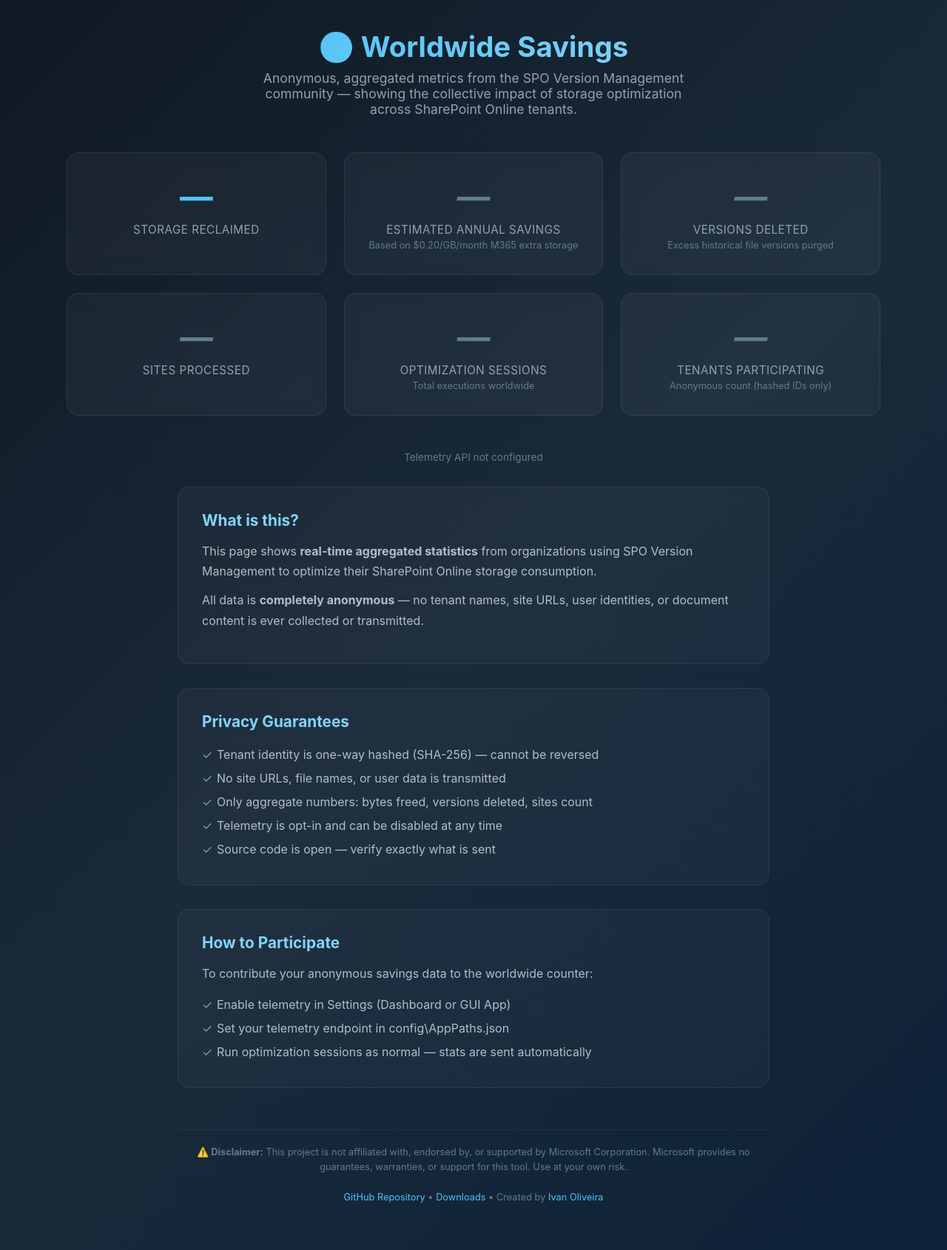
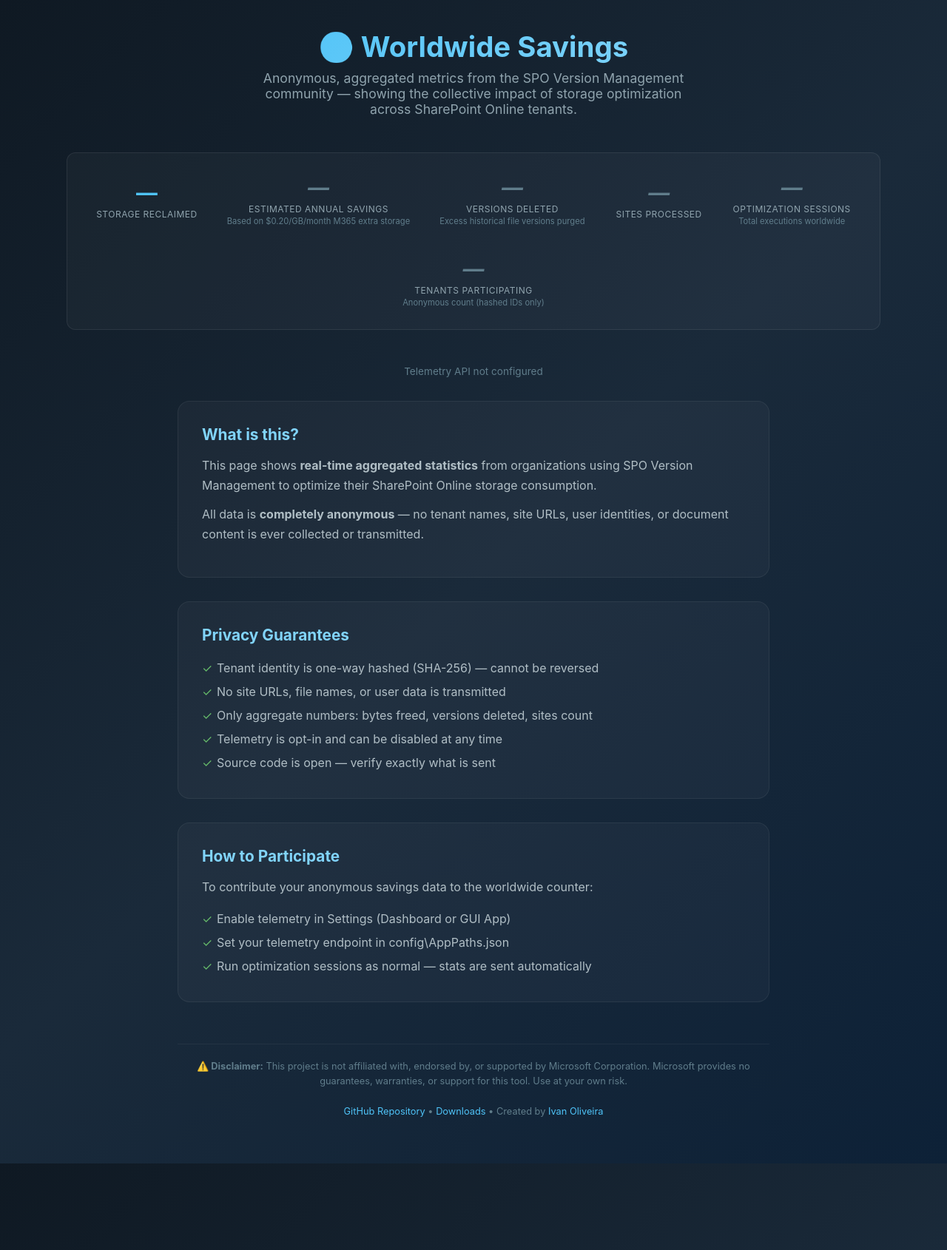
Before and after one commit to ivanoliv/SPOVersionManagement, a Jekyll site: the page built from docs/ww-savings.html, in a window 1280 px wide. Shown: the whole page at 74% size. Built offline with Jekyll 4.4.1, drawn with Linux system fonts in a browser that asks for light colours.

Commit message:
fix: add ww-savings to nav, compact stats bar, add front matter + telemetry URL

```diff
--- a/docs/_layouts/default.html
+++ b/docs/_layouts/default.html
@@ -100,6 +100,7 @@
         <a href="{{ '/guides/sharepoint-governance-best-practices' | relative_url }}">Governance</a>
         <a href="{{ '/guides/sharepoint-site-file-archiving' | relative_url }}">Site Archiving</a>
         <a href="{{ '/guides/sharepoint-advanced-management-sam' | relative_url }}">SAM Integration</a>
+        <a href="{{ '/ww-savings' | relative_url }}">Worldwide Savings</a>
         <a href="https://github.com/ivanoliv/SPOVersionManagement">GitHub</a>
     </nav>
 
--- a/docs/index.html
+++ b/docs/index.html
@@ -198,6 +198,7 @@
         <a href="guides/sharepoint-governance-best-practices" style="color:#90caf9;margin:0 1rem;">Governance Guide</a>
         <a href="guides/sharepoint-site-file-archiving" style="color:#90caf9;margin:0 1rem;">Site Archiving</a>
         <a href="guides/sharepoint-advanced-management-sam" style="color:#90caf9;margin:0 1rem;">SAM Integration</a>
+        <a href="ww-savings" style="color:#90caf9;margin:0 1rem;">Worldwide Savings</a>
     </nav>
 
     <!-- Hero -->
--- a/docs/ww-savings.html
+++ b/docs/ww-savings.html
@@ -34,46 +39,43 @@
             max-width: 600px;
         }
         .stats-grid {
-            display: grid;
-            grid-template-columns: repeat(auto-fit, minmax(260px, 1fr));
-            gap: 24px;
+            display: flex;
+            justify-content: center;
+            align-items: center;
+            gap: 2.5rem;
+            flex-wrap: wrap;
             max-width: 1100px;
             width: 100%;
+            background: rgba(255,255,255,0.03);
+            border: 1px solid rgba(255,255,255,0.08);
+            border-radius: 12px;
+            padding: 1.8rem 2rem;
             margin-bottom: 48px;
         }
         .stat-card {
-            background: rgba(255,255,255,0.04);
-            border: 1px solid rgba(255,255,255,0.08);
-            border-radius: 16px;
-            padding: 32px 28px;
             text-align: center;
-            backdrop-filter: blur(10px);
-            transition: transform 0.2s, border-color 0.2s;
-        }
-        .stat-card:hover {
-            transform: translateY(-4px);
-            border-color: rgba(79, 195, 247, 0.3);
+            min-width: 120px;
         }
         .stat-card .value {
-            font-size: 2.8rem;
+            font-size: 1.8rem;
             font-weight: 700;
             color: #4fc3f7;
-            margin-bottom: 8px;
+            margin-bottom: 4px;
             font-variant-numeric: tabular-nums;
         }
         .stat-card .value.green { color: #66bb6a; }
         .stat-card .value.orange { color: #ffa726; }
         .stat-card .value.purple { color: #ab47bc; }
         .stat-card .label {
-            font-size: 0.95rem;
+            font-size: 0.75rem;
             color: #90a4ae;
             text-transform: uppercase;
             letter-spacing: 0.5px;
         }
         .stat-card .sub {
-            font-size: 0.8rem;
+            font-size: 0.7rem;
             color: #607d8b;
-            margin-top: 4px;
+            margin-top: 2px;
         }
         .info-section {
             max-width: 800px;
@@ -134,8 +136,8 @@
         }
         @media (max-width: 600px) {
             .header h1 { font-size: 1.8rem; }
-            .stat-card .value { font-size: 2rem; }
-            .stats-grid { grid-template-columns: 1fr; }
+            .stat-card .value { font-size: 1.4rem; }
+            .stats-grid { flex-direction: column; gap: 1.2rem; padding: 1.2rem; }
         }
     </style>
 </head>
```
Also changed, not shown: other parts of docs/ww-savings.html (+6 -1 lines).
